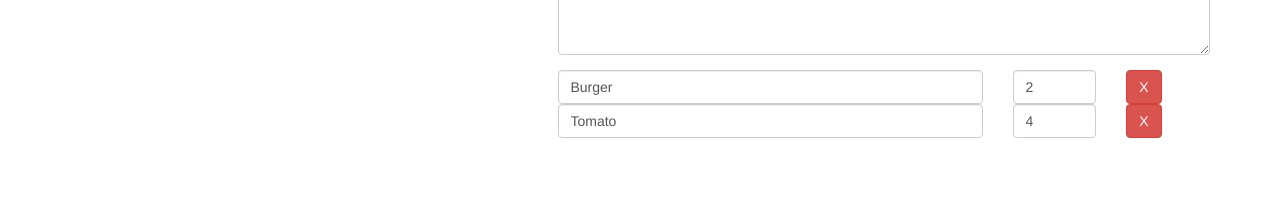
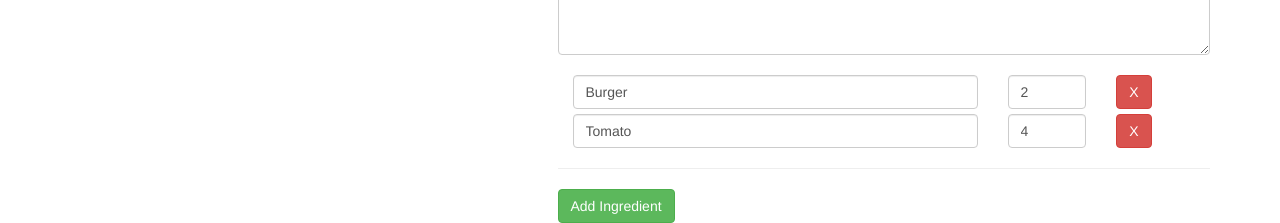
Before and after one commit to mymafm0405/recipes-book, an Angular app: page /recipes/1/edit in a window 1280 px wide. Shown: the part 658-881 px from the top of the page. Before the commit the page ends 800 px from the top, so only its background shows below. Built offline with nearby package versions, Linux system fonts and the light colour scheme.

Commit message:
Adding button to add Ingredient

```diff
--- a/src/app/recipes/recipe-edit/recipe-edit.component.html
+++ b/src/app/recipes/recipe-edit/recipe-edit.component.html
@@ -38,17 +38,19 @@
             </div>
             <div class="row" formArrayName="ingredients">
                 <div class="col-xs-12">
-                    <div class="row" [formGroupName]="i" *ngFor="let ing of getIngControls(); let i = index">
+                    <div class="row" style="margin: 5px 0;" [formGroupName]="i" *ngFor="let ing of getIngControls(); let i = index">
                         <div class="col-xs-8">
                             <input type="text" placeholder="Ingredient name" class="form-control" formControlName="name">
                         </div>
                         <div class="col-xs-2">
-                            <input type="number" class="form-control" formControlName="amount">
+                            <input type="number" class="form-control" placeholder="Amount" formControlName="amount">
                         </div>
                         <div class="col-xs-2">
                             <button class="btn btn-danger" type="button">X</button>
                         </div>
                     </div>
+                    <hr>
+                    <button class="btn btn-success" type="button" (click)="onAddIngredient()">Add Ingredient</button>
                 </div>
             </div>
         </form>
--- a/src/app/recipes/recipe-edit/recipe-edit.component.ts
+++ b/src/app/recipes/recipe-edit/recipe-edit.component.ts
@@ -58,6 +58,15 @@ export class RecipeEditComponent implements OnInit {
     })
   }
 
+  onAddIngredient() {
+    (<FormArray>this.recipeForm.get('ingredients')).push(
+      new FormGroup({
+        'name': new FormControl(null),
+        'amount': new FormControl(null)
+      })
+    )
+  }
+
   getIngControls() {
     return (<FormArray>this.recipeForm.get('ingredients')).controls;
   }
```
